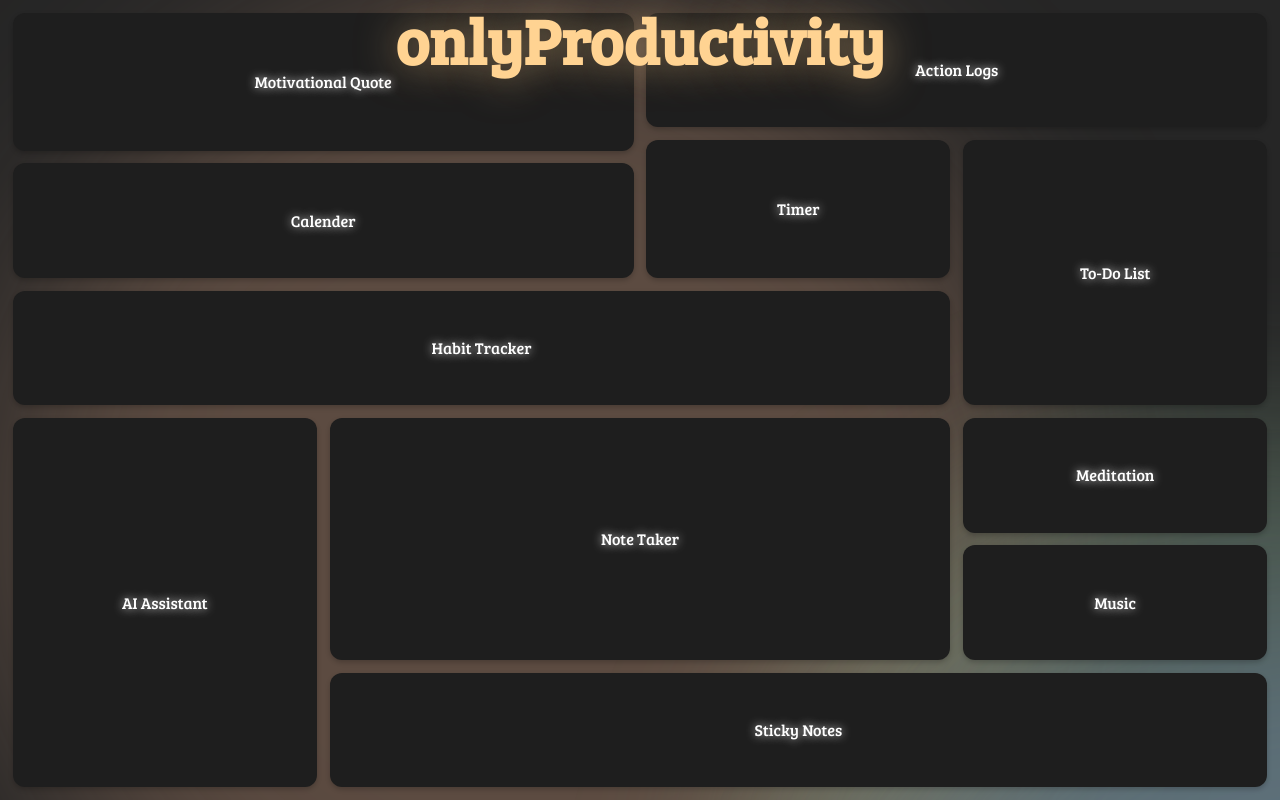
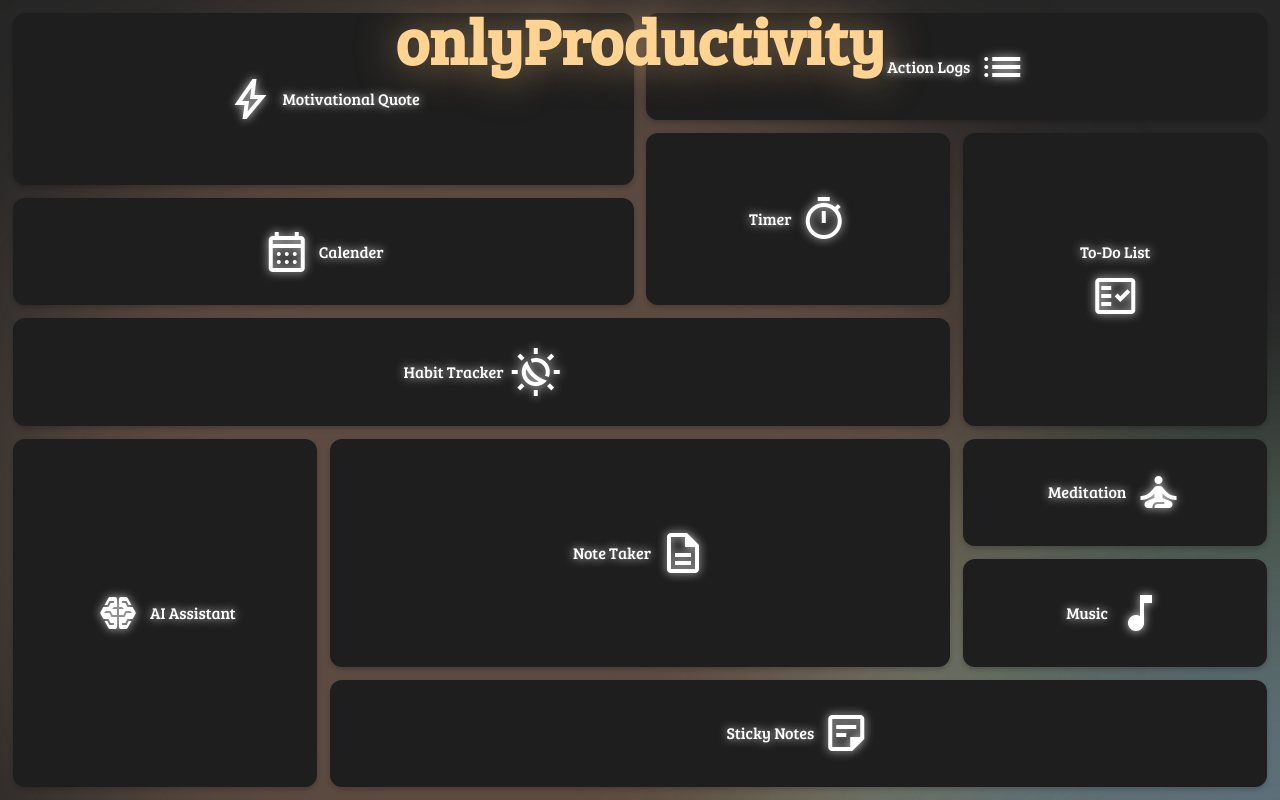
Before and after one commit to pratyushV-l/productivityhub, a Next.js app: page / in a window 1280 px wide. Built offline with nearby package versions, Linux system fonts and the light colour scheme.

Commit message:
added icons

```diff
--- a/app/globals.css
+++ b/app/globals.css
@@ -69,11 +69,11 @@ h1.title {
 .tile {
   background-color: var(--primary);
   color: var(--foreground);
-  padding: 40px;
+  padding: 4px;
   border-radius: 12px;
   text-align: center;
   cursor: pointer;
-  transition: background-color 0.25s ease, color 1.5s ease, transform 0.25s ease, box-shadow 0.3s ease; /* Add box-shadow transition */
+  transition: background-color 0.55s ease, color 0.55s ease, transform 0.55s ease, box-shadow 0.3s ease; /* Add box-shadow transition */
   box-shadow: 0 0.2vw 0.4vw rgba(0, 0, 0, 0.2);
   display: flex;
   justify-content: center;
@@ -186,6 +186,10 @@ body {
   }
 }
 
+.font-loading {
+  visibility: hidden;
+}
+
 .close-button {
   position: absolute;
   top: 10px;
@@ -259,4 +263,20 @@ body {
 
 .tile h3 {
   transition: text-shadow 0.3s ease;
+  background-color: transparent !important;
+
 }
+
+.material-symbols-outlined {
+  font-variation-settings:
+    'FILL' 0,
+    'wght' 400,
+    'GRAD' 0,
+    'opsz' 24;
+  font-family: 'Material Symbols Outlined';
+  font-size: 48px;
+}
+
+svg {
+  background-color: transparent !important;
+}
--- a/app/page.tsx
+++ b/app/page.tsx
@@ -21,12 +21,19 @@ export default function Home() {
   }, []);
 
   useEffect(() => {
+    const link = document.createElement('link');
+    link.href = "https://fonts.googleapis.com/css2?family=Material+Symbols+Outlined:opsz,wght,FILL,GRAD@20..48,100..700,0..1,-50..200&display=swap";
+    link.rel = "stylesheet";
+    document.head.appendChild(link);
+  }, []);
+
+  useEffect(() => {
     const circle = document.querySelector('.blurred-circle') as HTMLElement;
     const circle2 = document.querySelector('.blurred-circle-2') as HTMLElement;
     const circle3 = document.querySelector('.blurred-circle-3') as HTMLElement;
 
     if(circle){
-      circle.style.backgroundColor = `${colors[colorIndex]}40`; // Adding opacity
+      circle.style.backgroundColor = `${colors[colorIndex]}40`;2 // Adding opacity
     }
 
     if(circle2){
@@ -108,6 +115,11 @@ export default function Home() {
     const h3Element = target.querySelector('h3') as HTMLHeadingElement;
     if (h3Element) {
       h3Element.style.color = "#262626";
+      h3Element.style.backgroundColor = "transparent";
+      const svgElement = h3Element.querySelector('svg') as SVGElement;
+      if (svgElement) {
+        svgElement.style.backgroundColor = 'transparent';
+      }
     }
 
     document.querySelectorAll('.tile').forEach((tile) => {
@@ -117,6 +129,10 @@ export default function Home() {
         if (tileH3Element) {
           tileH3Element.style.backgroundColor = 'transparent';
           tileH3Element.style.color = 'var(--foreground)';
+          const svgElement = tileH3Element.querySelector('svg') as SVGElement;
+          if (svgElement) {
+            svgElement.style.backgroundColor = 'transparent';
+          }
         }
         ((tile as HTMLDivElement)).style.boxShadow = 'none';
       }
@@ -131,6 +147,11 @@ export default function Home() {
     const h3Element = target.querySelector('h3') as HTMLHeadingElement;
     if (h3Element) {
       h3Element.style.color = 'var(--foreground)';
+      h3Element.style.backgroundColor = "transparent";
+      const svgElement = h3Element.querySelector('svg') as SVGElement;
+      if (svgElement) {
+        svgElement.style.backgroundColor = 'transparent';
+      }
     }
   }, 10), []);
 
@@ -140,6 +161,19 @@ export default function Home() {
       (element as HTMLElement).style.backgroundColor = 'transparent';
     });
   }, 10), []);
+
+  useEffect(() => {
+    const link = document.createElement('link');
+    link.href = "https://fonts.googleapis.com/css2?family=Material+Symbols+Outlined:opsz,wght,FILL,GRAD@20..48,100..700,0..1,-50..200&display=swap";
+    link.rel = "stylesheet";
+    document.head.appendChild(link);
+
+    link.onload = () => {
+      document.querySelectorAll('.font-loading').forEach((element) => {
+        element.classList.remove('font-loading');
+      });
+    };
+  }, []);
 
   return (
     <div className="container">
@@ -160,37 +194,92 @@ export default function Home() {
       </h1>
       <div className="grid grid-cols-7 sm:grid-cols-4 gap-5">
         <div className="tile large" onClick={() => openPopup("quote")} onMouseEnter={handleTileMouseEnter} onMouseLeave={handleTileMouseLeave}>
-          <h3>Motivational Quote</h3>
+          <h3 style={{ display: 'flex', alignItems: 'center', justifyContent: 'center' }} className="font-loading">
+            <span className="material-symbols-outlined" style={{ marginRight: '8px', fontSize: '48px'}}>
+              bolt
+            </span>
+            Motivational Quote
+          </h3>
         </div>
         <div className="tile wide" onClick={() => openPopup("ActivityLogs")} onMouseEnter={handleTileMouseEnter} onMouseLeave={handleTileMouseLeave}>
-          <h3>Action Logs</h3>
+          <h3 style={{ display: 'flex', alignItems: 'center', justifyContent: 'center' }} className="font-loading">
+            Action Logs
+            <span className="material-symbols-outlined" style={{ marginLeft: '8px', fontSize: '48px' }}>
+              list
+            </span>
+          </h3>
         </div>
         <div className="tile thin" onClick={() => openPopup("note")} onMouseEnter={handleTileMouseEnter} onMouseLeave={handleTileMouseLeave}>
-          <h3>Timer</h3>
+          <h3 style={{ display: 'flex', alignItems: 'center', justifyContent: 'center' }} className="font-loading">
+            Timer
+            <span className="material-symbols-outlined" style={{marginLeft: '8px', fontSize: '48px'}}>
+              timer
+            </span>
+          </h3>
         </div>
         <div className="tile tall" onClick={() => openPopup("extra1")} onMouseEnter={handleTileMouseEnter} onMouseLeave={handleTileMouseLeave}>
-          <h3>To-Do List</h3>
+          <div style={{ display: 'flex', flexDirection: 'column', alignItems: 'center' }} className="font-loading">
+            <h3>To-Do List</h3>
+            <span className="material-symbols-outlined" style={{marginTop: '8px', fontSize: '48px'}}>
+              fact_check
+            </span>
+          </div>
         </div>
         <div className="tile wide" onClick={() => openPopup("extra2")} onMouseEnter={handleTileMouseEnter} onMouseLeave={handleTileMouseLeave}>
-          <h3>Calender</h3>
+          <h3 style={{ display: 'flex', alignItems: 'center', justifyContent: 'center' }} className="font-loading">
+            <span className="material-symbols-outlined" style={{marginRight: '8px', fontSize: '48px'}}>
+              calendar_month
+            </span>
+            Calender
+          </h3>
         </div>
         <div className="tile ewide" onClick={() => openPopup("extra3")} onMouseEnter={handleTileMouseEnter} onMouseLeave={handleTileMouseLeave}>
-          <h3>Habit Tracker</h3>
+          <h3 style={{ display: 'flex', alignItems: 'center', justifyContent: 'center' }} className="font-loading">
+            Habit Tracker
+            <span className="material-symbols-outlined" style={{marginLeft: '8px', fontSize: '48px'}}>
+              routine
+            </span>
+          </h3>
         </div>
         <div className="tile tall" onClick={() => openPopup("extra4")} onMouseEnter={handleTileMouseEnter} onMouseLeave={handleTileMouseLeave}>
-          <h3>AI Assistant</h3>
+          <h3 style={{ display: 'flex', alignItems: 'center', justifyContent: 'center' }} className="font-loading">
+            <span className="material-symbols-outlined" style={{marginRight: '8px', fontSize: '48px'}}>
+                network_intelligence
+            </span>
+            AI Assistant
+          </h3>
         </div>
         <div className="tile large" onClick={() => openPopup("extra5")} onMouseEnter={handleTileMouseEnter} onMouseLeave={handleTileMouseLeave}>
-          <h3>Note Taker</h3>
+          <h3 style={{ display: 'flex', alignItems: 'center', justifyContent: 'center' }} className="font-loading">
+            Note Taker
+            <span className="material-symbols-outlined" style={{marginLeft: '8px', fontSize: '48px'}}>
+              description
+            </span>
+          </h3>
         </div>
         <div className="tile" onClick={() => openPopup("extra6")} onMouseEnter={handleTileMouseEnter} onMouseLeave={handleTileMouseLeave}>
-          <h3>Meditation</h3>
+          <h3 style={{ display: 'flex', alignItems: 'center', justifyContent: 'center' }} className="font-loading">
+            Meditation
+            <span className="material-symbols-outlined" style={{marginLeft: '8px', fontSize: '48px'}}>
+              self_improvement
+            </span>
+          </h3>
         </div>
         <div className="tile" onClick={() => openPopup("extra7")} onMouseEnter={handleTileMouseEnter} onMouseLeave={handleTileMouseLeave}>
-          <h3>Music</h3>
+          <h3 style={{ display: 'flex', alignItems: 'center', justifyContent: 'center' }} className="font-loading">
+            Music
+            <span className="material-symbols-outlined" style={{marginLeft: '8px', fontSize: '48px'}}>
+              music_note
+            </span>
+          </h3>
         </div>
         <div className="tile ewide" onClick={() => openPopup("extra8")} onMouseEnter={handleTileMouseEnter} onMouseLeave={handleTileMouseLeave}>
-          <h3>Sticky Notes</h3>
+          <h3 style={{ display: 'flex', alignItems: 'center', justifyContent: 'center' }} className="font-loading">
+            Sticky Notes
+            <span className="material-symbols-outlined" style={{marginLeft: '8px', fontSize: '48px'}}>
+              sticky_note_2
+            </span>
+          </h3>
         </div>
         {activePopup && (
           <div className="popup">
```
